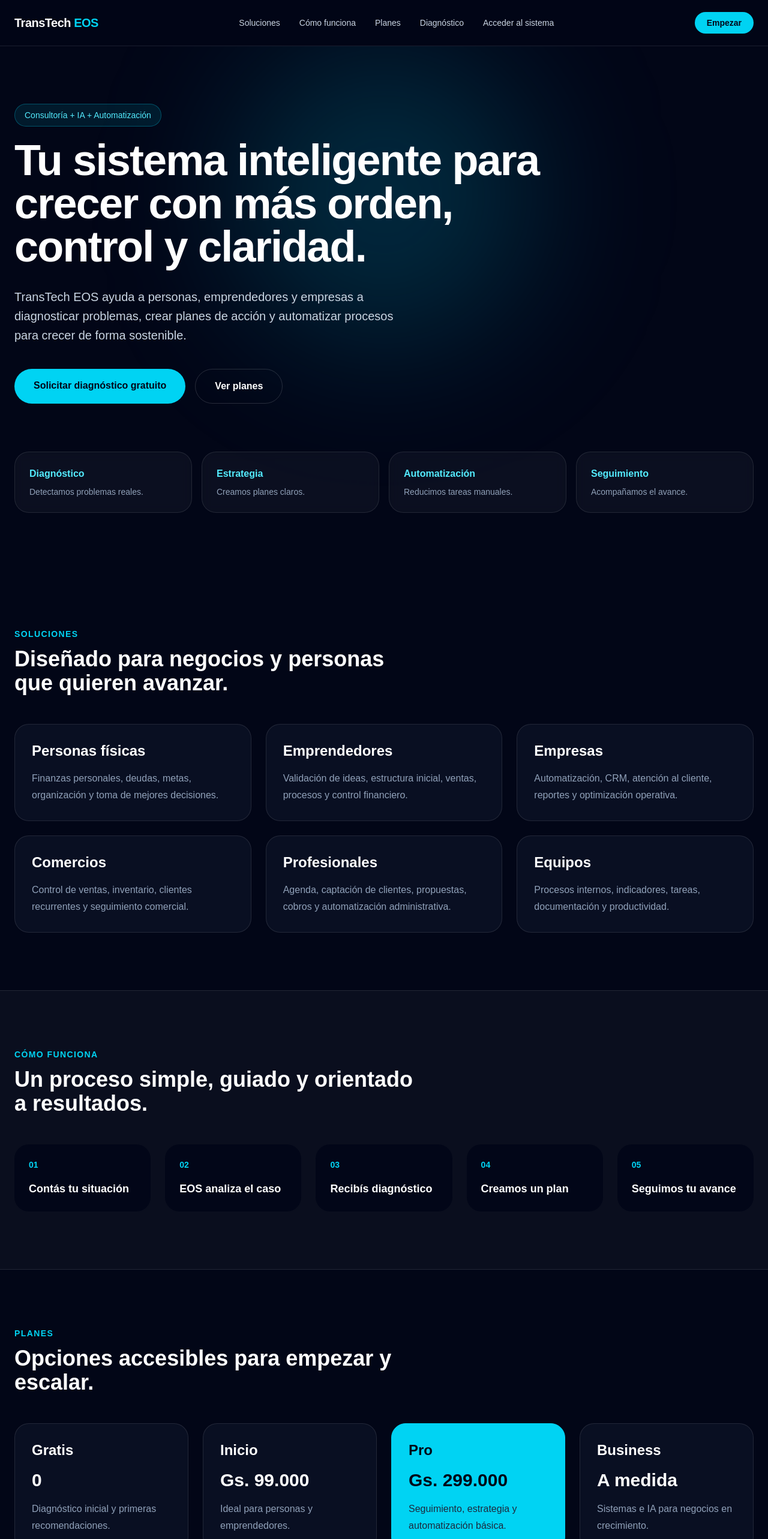
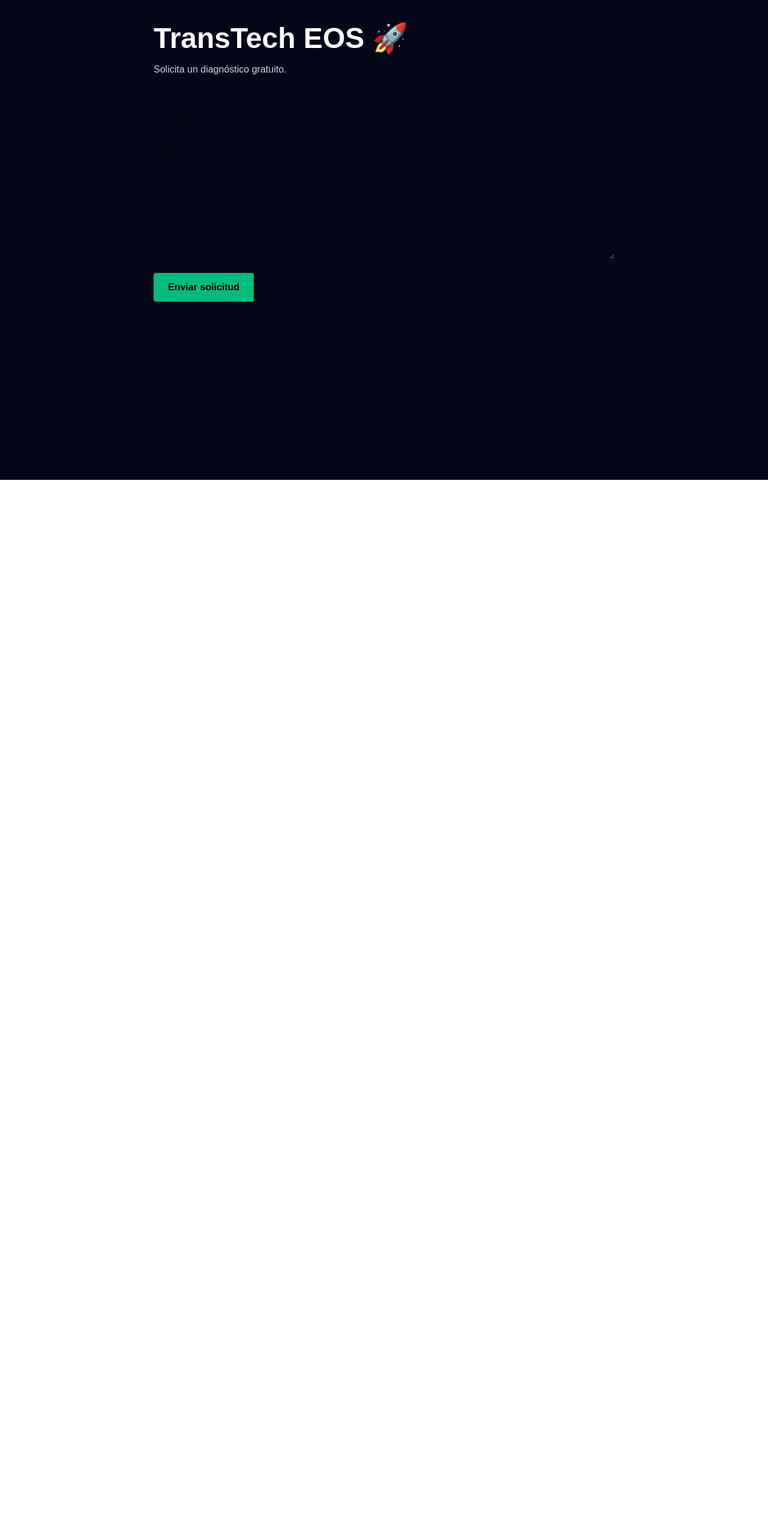
Before and after one commit to barretoa109-dot/transtech-eos, a Next.js app: page / in a window 1280 px wide. Shown: the top 2566 px of the page at 60% size. After the commit the page ends 800 px from the top, so only its background shows below. Built offline with nearby package versions, Linux system fonts and the light colour scheme.

Commit message:
Fix supabase import

```diff
--- a/app/page.tsx
+++ b/app/page.tsx
@@ -1,6 +1,7 @@
 "use client";
 
 import { useState } from "react";
+import { supabase } from "./lib/supabase";
 
 export default function Home() {
   const [nombre, setNombre] = useState("");
@@ -9,276 +10,81 @@
   const [problema, setProblema] = useState("");
 
   async function enviarLead() {
-    try {
-      const response = await fetch(
-        "https://transtechsrl.app.n8n.cloud/webhook-test/whatsapp-in",
+    const { error } = await supabase.from("leads").insert([
       {
-          method: "POST",
-          headers: { "Content-Type": "application/json" },
-          body: JSON.stringify({
         nombre,
         whatsapp,
         empresa,
         problema,
-            origen: "Web TransTech EOS",
-          }),
+      },
+    ]);
+
+    if (error) {
+      alert("Error al guardar");
+      console.log(error);
+      return;
     }
-      );
 
-      if (!response.ok) throw new Error("Error al enviar");
+    alert("Lead registrado correctamente");
 
-      alert("Solicitud enviada correctamente");
     setNombre("");
     setWhatsapp("");
     setEmpresa("");
     setProblema("");
-    } catch (error: any) {
-      alert(error.message);
-      console.log(error);
-    }
   }
 
   return (
-    <main className="min-h-screen bg-[#020617] text-white">
-      <nav className="sticky top-0 z-50 border-b border-white/10 bg-[#020617]/80 backdrop-blur-xl">
-        <div className="mx-auto flex max-w-7xl items-center justify-between px-6 py-5">
-          <div className="text-xl font-bold tracking-tight">
-            TransTech <span className="text-cyan-400">EOS</span>
-          </div>
+    <main className="min-h-screen bg-slate-950 text-white p-10">
+      <div className="max-w-3xl mx-auto">
 
-          <div className="hidden items-center gap-8 text-sm text-slate-300 md:flex">
-            <a href="#soluciones" className="hover:text-white">Soluciones</a>
-            <a href="#funciona" className="hover:text-white">Cómo funciona</a>
-            <a href="#planes" className="hover:text-white">Planes</a>
-            <a href="#diagnostico" className="hover:text-white">Diagnóstico</a>
-<a
-  href="/login"
-  className="hover:text-white"
->
-  Acceder al sistema
-</a>
-          </div>
+        <h1 className="text-5xl font-bold mb-4">
+          TransTech EOS 🚀
+        </h1>
 
-          <a
-            href="#diagnostico"
-            className="rounded-full bg-cyan-400 px-5 py-2 text-sm font-bold text-slate-950"
-          >
-            Empezar
-          </a>
-        </div>
-      </nav>
-
-      <section className="relative overflow-hidden">
-        <div className="absolute left-1/2 top-0 h-[500px] w-[500px] -translate-x-1/2 rounded-full bg-cyan-500/20 blur-[120px]" />
-
-        <div className="relative mx-auto max-w-7xl px-6 py-24">
-          <div className="max-w-4xl">
-            <p className="mb-5 inline-flex rounded-full border border-cyan-400/30 bg-cyan-400/10 px-4 py-2 text-sm font-medium text-cyan-300">
-              Consultoría + IA + Automatización
+        <p className="mb-10 text-slate-300">
+          Solicita un diagnóstico gratuito.
         </p>
 
-            <h1 className="text-5xl font-black tracking-tight md:text-7xl">
-              Tu sistema inteligente para crecer con más orden, control y claridad.
-            </h1>
+        <div className="space-y-4">
 
-            <p className="mt-8 max-w-2xl text-xl leading-8 text-slate-300">
-              TransTech EOS ayuda a personas, emprendedores y empresas a
-              diagnosticar problemas, crear planes de acción y automatizar
-              procesos para crecer de forma sostenible.
-            </p>
-
-            <div className="mt-10 flex flex-col gap-4 sm:flex-row">
-              <a
-                href="#diagnostico"
-                className="rounded-full bg-cyan-400 px-8 py-4 text-center font-bold text-slate-950"
-              >
-                Solicitar diagnóstico gratuito
-              </a>
-
-              <a
-                href="#planes"
-                className="rounded-full border border-white/15 px-8 py-4 text-center font-bold text-white hover:bg-white/10"
-              >
-                Ver planes
-              </a>
-            </div>
-          </div>
-
-          <div className="mt-20 grid gap-4 md:grid-cols-4">
-            {[
-              ["Diagnóstico", "Detectamos problemas reales."],
-              ["Estrategia", "Creamos planes claros."],
-              ["Automatización", "Reducimos tareas manuales."],
-              ["Seguimiento", "Acompañamos el avance."],
-            ].map(([title, text]) => (
-              <div
-                key={title}
-                className="rounded-3xl border border-white/10 bg-white/[0.04] p-6 backdrop-blur"
-              >
-                <h3 className="font-bold text-cyan-300">{title}</h3>
-                <p className="mt-2 text-sm text-slate-400">{text}</p>
-              </div>
-            ))}
-          </div>
-        </div>
-      </section>
-
-      <section id="soluciones" className="mx-auto max-w-7xl px-6 py-24">
-        <div className="mb-12 max-w-2xl">
-          <p className="mb-3 text-sm font-bold uppercase tracking-widest text-cyan-400">
-            Soluciones
-          </p>
-          <h2 className="text-4xl font-black">
-            Diseñado para negocios y personas que quieren avanzar.
-          </h2>
-        </div>
-
-        <div className="grid gap-6 md:grid-cols-3">
-          {[
-            ["Personas físicas", "Finanzas personales, deudas, metas, organización y toma de mejores decisiones."],
-            ["Emprendedores", "Validación de ideas, estructura inicial, ventas, procesos y control financiero."],
-            ["Empresas", "Automatización, CRM, atención al cliente, reportes y optimización operativa."],
-            ["Comercios", "Control de ventas, inventario, clientes recurrentes y seguimiento comercial."],
-            ["Profesionales", "Agenda, captación de clientes, propuestas, cobros y automatización administrativa."],
-            ["Equipos", "Procesos internos, indicadores, tareas, documentación y productividad."],
-          ].map(([title, text]) => (
-            <div
-              key={title}
-              className="rounded-3xl border border-white/10 bg-slate-900/60 p-7 transition hover:border-cyan-400/40"
-            >
-              <h3 className="text-2xl font-bold">{title}</h3>
-              <p className="mt-4 leading-7 text-slate-400">{text}</p>
-            </div>
-          ))}
-        </div>
-      </section>
-
-      <section id="funciona" className="border-y border-white/10 bg-white/[0.03]">
-        <div className="mx-auto max-w-7xl px-6 py-24">
-          <div className="mb-12 max-w-2xl">
-            <p className="mb-3 text-sm font-bold uppercase tracking-widest text-cyan-400">
-              Cómo funciona
-            </p>
-            <h2 className="text-4xl font-black">
-              Un proceso simple, guiado y orientado a resultados.
-            </h2>
-          </div>
-
-          <div className="grid gap-6 md:grid-cols-5">
-            {[
-              ["01", "Contás tu situación"],
-              ["02", "EOS analiza el caso"],
-              ["03", "Recibís diagnóstico"],
-              ["04", "Creamos un plan"],
-              ["05", "Seguimos tu avance"],
-            ].map(([num, text]) => (
-              <div key={num} className="rounded-3xl bg-slate-950 p-6">
-                <p className="text-sm font-bold text-cyan-400">{num}</p>
-                <h3 className="mt-4 text-lg font-bold">{text}</h3>
-              </div>
-            ))}
-          </div>
-        </div>
-      </section>
-
-      <section id="planes" className="mx-auto max-w-7xl px-6 py-24">
-        <div className="mb-12 max-w-2xl">
-          <p className="mb-3 text-sm font-bold uppercase tracking-widest text-cyan-400">
-            Planes
-          </p>
-          <h2 className="text-4xl font-black">
-            Opciones accesibles para empezar y escalar.
-          </h2>
-        </div>
-
-        <div className="grid gap-6 md:grid-cols-4">
-          {[
-            ["Gratis", "0", "Diagnóstico inicial y primeras recomendaciones."],
-            ["Inicio", "Gs. 99.000", "Ideal para personas y emprendedores."],
-            ["Pro", "Gs. 299.000", "Seguimiento, estrategia y automatización básica."],
-            ["Business", "A medida", "Sistemas e IA para negocios en crecimiento."],
-          ].map(([plan, price, desc]) => (
-            <div
-              key={plan}
-              className={`rounded-3xl border p-7 ${
-                plan === "Pro"
-                  ? "border-cyan-400 bg-cyan-400 text-slate-950"
-                  : "border-white/10 bg-slate-900/60"
-              }`}
-            >
-              <h3 className="text-2xl font-black">{plan}</h3>
-              <p className="mt-4 text-3xl font-black">{price}</p>
-              <p
-                className={`mt-4 leading-7 ${
-                  plan === "Pro" ? "text-slate-800" : "text-slate-400"
-                }`}
-              >
-                {desc}
-              </p>
-            </div>
-          ))}
-        </div>
-      </section>
-
-      <section id="diagnostico" className="bg-white/[0.03] px-6 py-24">
-        <div className="mx-auto grid max-w-7xl gap-10 md:grid-cols-2">
-          <div>
-            <p className="mb-3 text-sm font-bold uppercase tracking-widest text-cyan-400">
-              Diagnóstico gratuito
-            </p>
-            <h2 className="text-4xl font-black">
-              Empezá con una conversación clara sobre tu situación actual.
-            </h2>
-            <p className="mt-6 text-lg leading-8 text-slate-400">
-              Dejanos tus datos y TransTech EOS analizará tu caso para detectar
-              oportunidades de mejora, automatización o crecimiento.
-            </p>
-          </div>
-
-          <div className="rounded-3xl border border-white/10 bg-slate-950 p-8">
-            <div className="space-y-4">
           <input
-                className="w-full rounded-2xl border border-white/10 bg-white/5 p-4 outline-none placeholder:text-slate-500"
+            className="w-full p-3 rounded text-black"
             placeholder="Nombre"
             value={nombre}
             onChange={(e) => setNombre(e.target.value)}
           />
 
           <input
-                className="w-full rounded-2xl border border-white/10 bg-white/5 p-4 outline-none placeholder:text-slate-500"
+            className="w-full p-3 rounded text-black"
             placeholder="WhatsApp"
             value={whatsapp}
             onChange={(e) => setWhatsapp(e.target.value)}
           />
 
           <input
-                className="w-full rounded-2xl border border-white/10 bg-white/5 p-4 outline-none placeholder:text-slate-500"
-                placeholder="Empresa o actividad"
+            className="w-full p-3 rounded text-black"
+            placeholder="Empresa"
             value={empresa}
             onChange={(e) => setEmpresa(e.target.value)}
           />
 
           <textarea
-                className="min-h-32 w-full rounded-2xl border border-white/10 bg-white/5 p-4 outline-none placeholder:text-slate-500"
-                placeholder="¿Qué te gustaría mejorar?"
+            className="w-full p-3 rounded text-black"
+            placeholder="¿Cuál es tu principal problema?"
             value={problema}
             onChange={(e) => setProblema(e.target.value)}
           />
 
           <button
             onClick={enviarLead}
-                className="w-full rounded-2xl bg-cyan-400 px-8 py-4 font-black text-slate-950"
+            className="bg-emerald-500 text-black px-6 py-3 rounded font-bold"
           >
-                Enviar diagnóstico
+            Enviar solicitud
           </button>
+
         </div>
+
       </div>
-        </div>
-      </section>
-
-      <footer className="border-t border-white/10 py-8 text-center text-sm text-slate-500">
-        © 2026 TransTech EOS · Grupo TransTech
-      </footer>
     </main>
   );
 }
```
Lines whose indentation alone changed are shown as unchanged.
